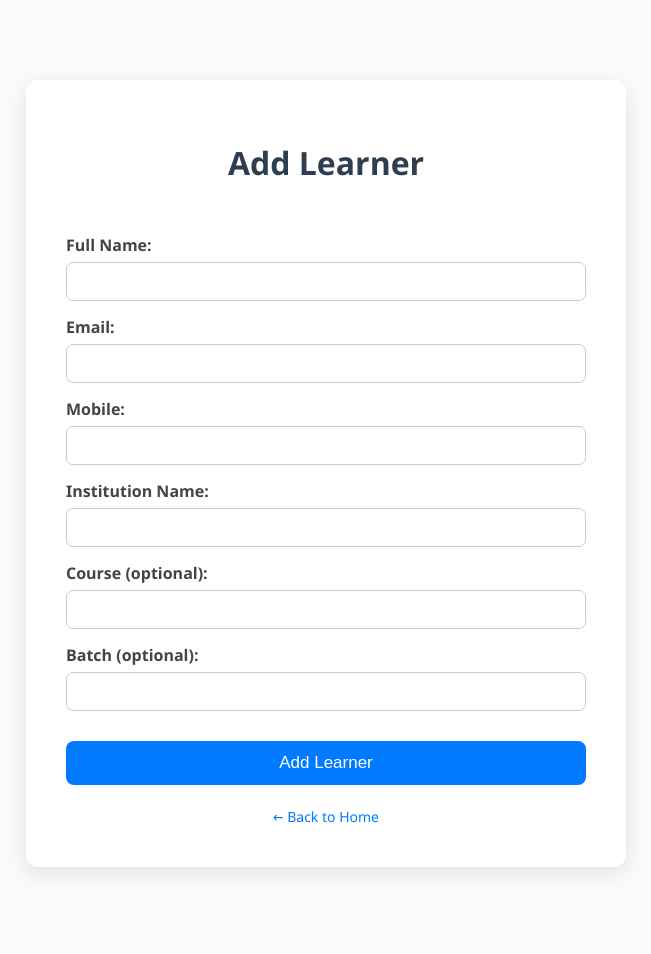
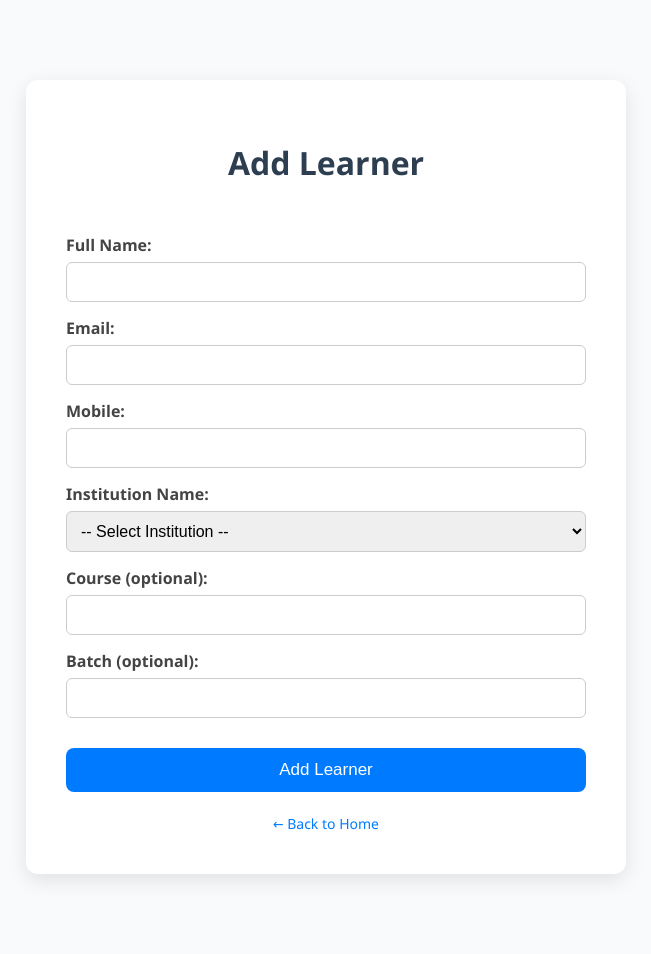
Before and after one commit to OmkarBoralkar1/learner-assessor-db-app, a Flask app: page /learners/add in a window 1280 px wide. Shown: the whole page, without its empty margins (314-965 px from the left). Before the commit the page ends 873 px from the top, so only its background shows below. Run offline with Flask 3, Linux system fonts and the light colour scheme.

Commit message:
select_institute_from_database

```diff
--- a/routes/assessor_routes.py
+++ b/routes/assessor_routes.py
@@ -26,4 +26,5 @@ def add_assessor():
             return redirect('/')
         else:
             print("⚠️ assessor was not able to add successfully .")
-    return render_template('assessor_form.html')
+    institutions = Institution.query.all()
+    return render_template('assessor_form.html',institutions=institutions)
--- a/routes/institution_routes.py
+++ b/routes/institution_routes.py
@@ -39,4 +39,5 @@ def add_institution():
             return redirect('/')
         else:
             print("⚠️ Institution already exists. Skipping insert.")
+
     return render_template('institution_form.html')
--- a/routes/learner_routes.py
+++ b/routes/learner_routes.py
@@ -1,4 +1,4 @@
-from flask import Blueprint, render_template, request, redirect, flash
+from flask import Blueprint, render_template, request, redirect
 from models.learner import Learner
 from models.institution import Institution
 from models.db import db
@@ -10,10 +10,7 @@ def add_learner():
     if request.method == 'POST':
         data = request.form
 
-        # Print all form data as ImmutableMultiDict
         print("Received form data:", data)
-
-        # If you want to print individual fields:
         print("Full Name:", data.get('full_name'))
         print("Email:", data.get('email'))
         print("Mobile:", data.get('mobile'))
@@ -33,6 +30,11 @@ def add_learner():
             )
             db.session.add(learner)
             db.session.commit()
-            flash('Learner added successfully!', 'success')
+
+            # ✅ Just print success in terminal (no session usage)
+            print("✅ Learner added successfully!")
+
             return redirect('/')
-    return render_template('learner_form.html')
+
+    institutions = Institution.query.all()
+    return render_template('learner_form.html', institutions=institutions)
--- a/static/add_institution.css
+++ b/static/add_institution.css
@@ -50,6 +50,7 @@ textarea {
     min-height: 80px;
 }
 
+
 button {
     margin-top: 30px;
     padding: 12px 0;
--- a/static/add_learner.css
+++ b/static/add_learner.css
@@ -44,7 +44,18 @@ input {
 input:focus {
     border-color: #007bff;
 }
+input, select {
+    padding: 10px;
+    font-size: 16px;
+    border: 1px solid #ccc;
+    border-radius: 6px;
+    outline: none;
+    transition: border-color 0.3s;
+}
 
+input:focus, select:focus {
+    border-color: #007bff;
+}
 button {
     margin-top: 30px;
     padding: 12px 0;
--- a/templates/learner_form.html
+++ b/templates/learner_form.html
@@ -18,7 +18,13 @@
             <input type="text" id="mobile" name="mobile" required>
 
             <label for="institution_name">Institution Name:</label>
-            <input type="text" id="institution_name" name="institution_name" required>
+            <select id="institution_name" name="institution_name" required>
+                <option value="">-- Select Institution --</option>
+                {% for institution in institutions %}
+                    <option value="{{ institution.name }}">{{ institution.name }}</option>
+                {% endfor %}
+            </select>
+
 
             <label for="course">Course (optional):</label>
             <input type="text" id="course" name="course">
```
Also changed, not shown: templates/assessor_form.html (+6 -1 lines).
